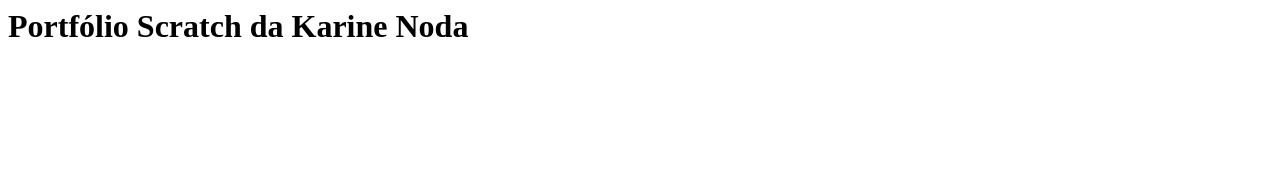
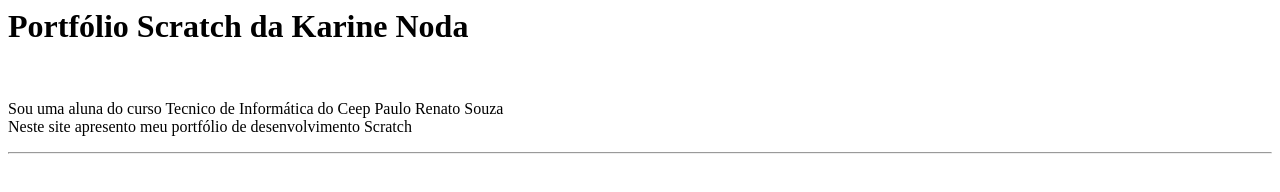
Before and after one commit to Kookyumi/3-TI-CEEP, a plain HTML site: page index.html in a window 1280 px wide. Drawn offline with Linux system fonts and the light colour scheme.

Commit message:
Update index.html

```diff
--- a/index.html
+++ b/index.html
@@ -6,5 +6,12 @@
     </head>
   <body>
     <h1>Portfólio Scratch da Karine Noda</h1>
+    <br>
+    <p> Sou uma aluna do curso Tecnico de Informática do Ceep Paulo Renato Souza<br>
+      Neste site apresento meu portfólio de desenvolvimento Scratch
+    </p>
+    <hr>
+    <br>
+
     </body>
   </html>
```
